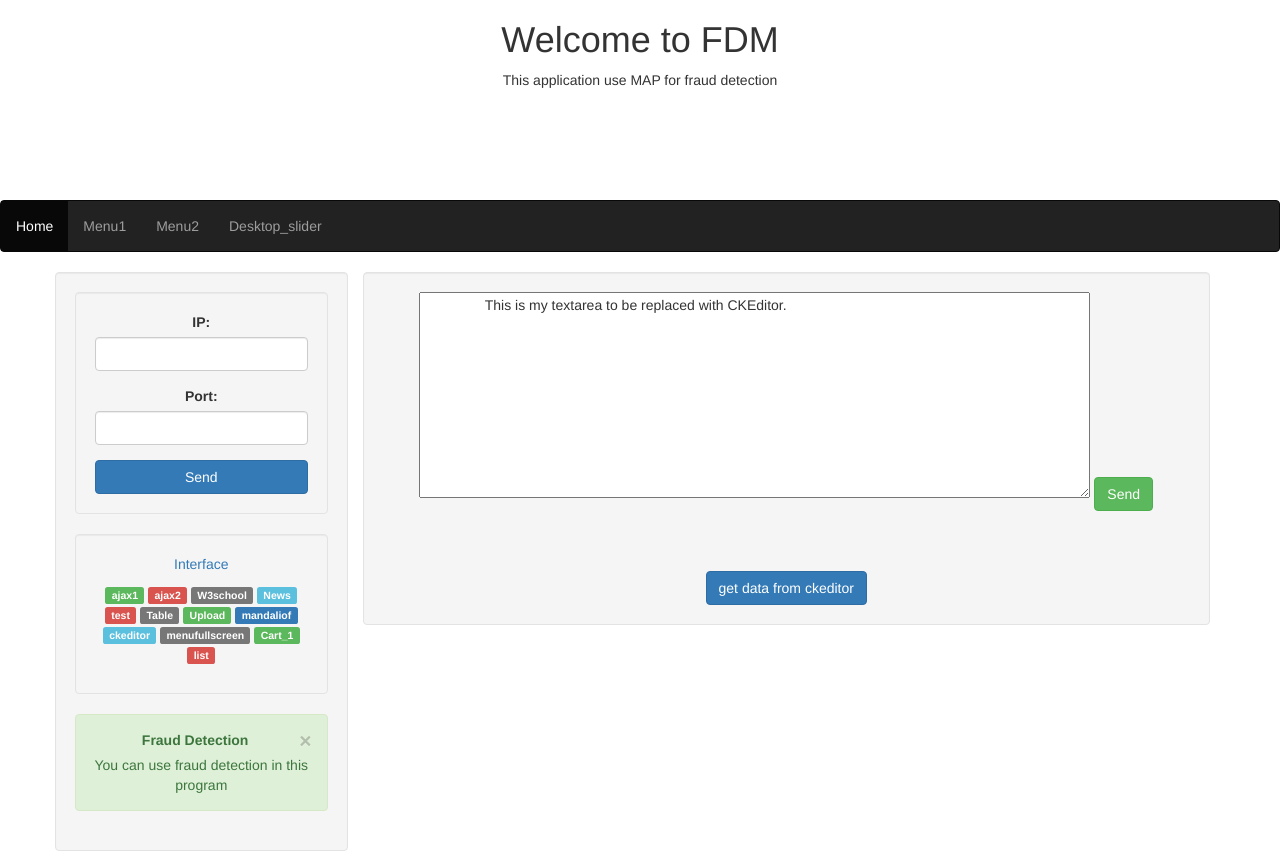
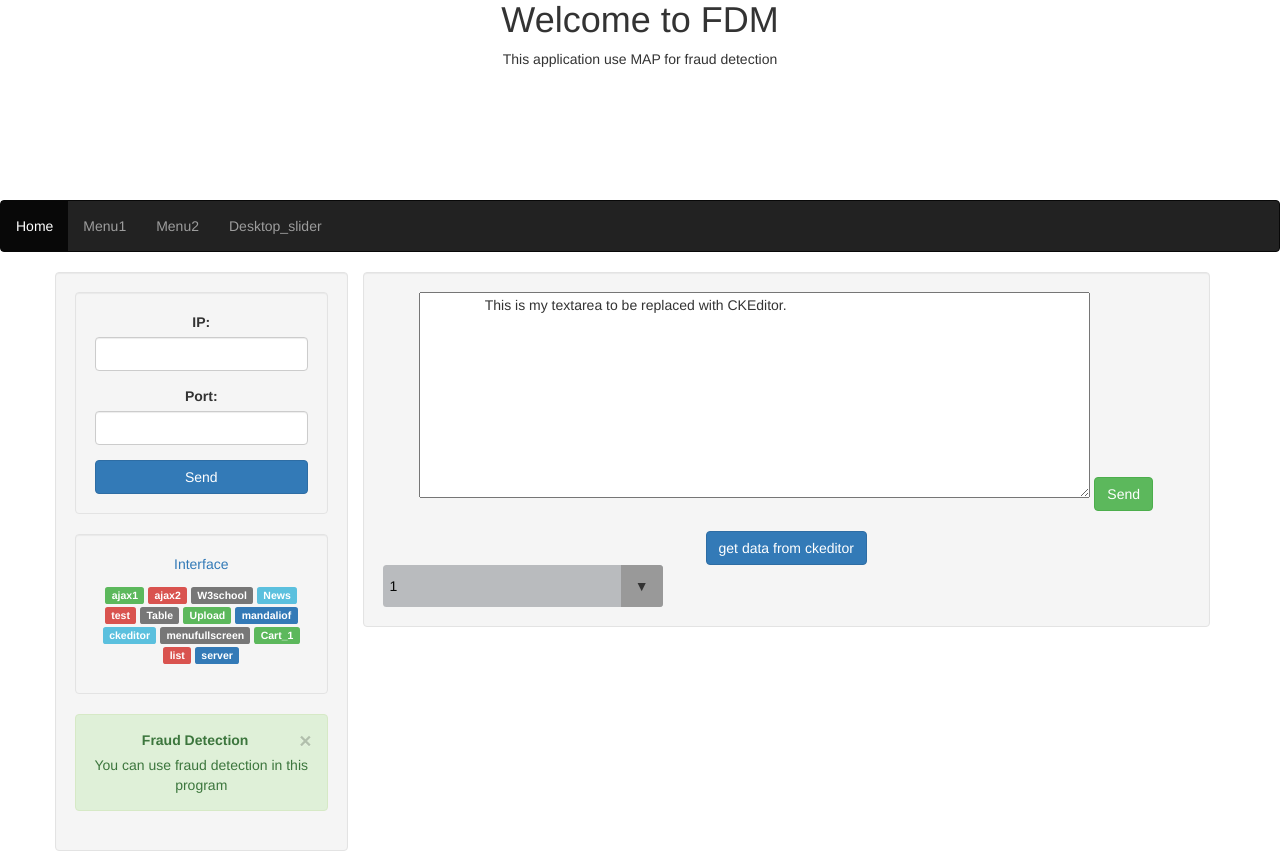
Before and after one commit to mohsenet/inet, a Django app: page /mohsen/ckeditor in a window 1280 px wide. Shown: the top 863 px of the page. Run offline with Django 3.2, Linux system fonts and the light colour scheme; tables that the repository leaves empty hold one stand-in row (values such as "Sample post"); some libraries are stand-ins or nearby versions.

Commit message:
Dropdown selected info

```diff
--- a/app_1/models.py
+++ b/app_1/models.py
@@ -9,3 +9,10 @@
 class Bigtext(models.Model):
     title = models.CharField(max_length=200)
     data = models.TextField(blank=True)
+
+
+class Server(models.Model):
+    art = models.ForeignKey(Art, on_delete=models.CASCADE)
+    comment = models.ForeignKey(Bigtext, on_delete=models.CASCADE)
+    name = models.CharField(max_length=200)
+    os = models.CharField(max_length=200)
--- a/app_1/templates/app_1/base.html
+++ b/app_1/templates/app_1/base.html
@@ -8,6 +8,7 @@
     <script src="{% static 'js/jquery.min.js' %}"></script>
     <script src="{% static 'js/popper.min.js' %}"></script>
     <script src="{% static 'js/bootstrap.min.js' %}"></script>
+    <script src="{% static 'js/lib.js' %}"></script>
     <title>Title</title>
     {% block head %}
     {% endblock %}
@@ -74,6 +75,7 @@
                         <span class="label label-default" style="cursor: pointer;" onclick="window.location='{% url 'menufullscreen' %}';">menufullscreen</span>
                         <span class="label label-success" style="cursor: pointer;" onclick="window.location='{% url 'cart_1' %}';">Cart_1</span>
                         <span class="label label-danger" style="cursor: pointer;" onclick="window.location='{% url 'list' %}';">list</span>
+                        <span class="label label-primary" style="cursor: pointer;" onclick="window.location='{% url 'server' %}';">server</span>
                     </p>
                 </div>
                 <div class="alert alert-success fade in">
--- a/app_1/templates/app_1/ckeditor.html
+++ b/app_1/templates/app_1/ckeditor.html
@@ -17,12 +17,85 @@
             </script>
         </form>
         <br/>
-        <br/>
-        <br/>
+
+
+
+        <style>
+            h1 {
+              margin: 0 0 0.25em;
+            }
+            /* Reset Select */
+            select {
+              -webkit-appearance: none;
+              -moz-appearance: none;
+              -ms-appearance: none;
+              appearance: none;
+              outline: 0;
+              box-shadow: none;
+              border: 0 !important;
+              background: #b9bbbe;
+              background-image: none;
+            }
+            /* Remove IE arrow */
+            select::-ms-expand {
+              display: none;
+            }
+            /* Custom Select */
+            .select {
+              position: relative;
+              display: flex;
+              width: 20em;
+              height: 3em;
+              line-height: 3;
+              background: #b9bbbe;
+              overflow: hidden;
+              border-radius: .25em;
+            }
+            select {
+              flex: 1;
+              padding: 0 .5em;
+              color: #fff;
+              cursor: pointer;
+            }
+            /* Arrow */
+            .select::after {
+              content: '\25BC';
+              position: absolute;
+              top: 0;
+              right: 0;
+              padding: 0 1em;
+              background: #999999;
+              cursor: pointer;
+              pointer-events: none;
+              -webkit-transition: .25s all ease;
+              -o-transition: .25s all ease;
+              transition: .25s all ease;
+            }
+            /* Transition */
+            .select:hover::after {
+              color: #1b1e21;
+            }
+
+            #select_id {
+                color: #080808;
+            }
+
+        </style>
+
         <button type="button" id="text_area" class="btn btn-primary">get data from ckeditor</button>
+        <div class="select">
+          <select id="select_id">
+            {% for contact in contacts %}
+                <option value="{{ contact.id }}" >{{ contact.id }}</option>
+            {% endfor %}
+          </select>
+        </div>
+
         <script>
             $(document).ready(function () {
                 $("#text_area").click(function () {
+                    var e = document.getElementById("select_id");
+                    var str_selected = e.options[e.selectedIndex].value;
                     $.ajaxSetup("{% url 'get_ckeditor' %}",);
                     $.ajax({
                         url: '{% url 'get_ckeditor' %}',
@@ -30,11 +103,11 @@
                         dataType: 'text',
                         data: {
                             'csrfmiddlewaretoken':$('[name="csrfmiddlewaretoken"]').val(),
-
+                            'selected_item': str_selected,
                         },
                         success:function(result){
                             CKEDITOR.instances.editor1.setData(result);
-                        $("#inf").html(result);
+                            //$("#inf").html(result);
                         },
                         error: function (xhr, ajaxOptions, thrownError) {
                             alert("thrwnErroe: " + thrownError);
--- a/app_1/templates/app_1/table.html
+++ b/app_1/templates/app_1/table.html
@@ -4,6 +4,7 @@
     <table class="table">
         <thead style="background: #999999;">
             <tr>
+                <th>ID</th>
                 <th>IP</th>
                 <th>Port</th>
             </tr>
@@ -11,6 +12,7 @@
         <tbody>
         {% for contact in contacts %}
             <tr>
+                <td>{{ contact.id }}</td>
                 <td>{{ contact.ip }}</td>
                 <td>{{ contact.port }}</td>
             </tr>
--- a/app_1/urls.py
+++ b/app_1/urls.py
@@ -27,6 +27,9 @@
     path('menufullscreen', views.menufullscreen, name="menufullscreen"),
     path('cart_1', views.cart_1, name="cart_1"),
     path('list', views.list, name="list"),
+    path('server', views.server, name="server"),
+    path('compute_server', views.compute_server, name="compute_server"),
+
 ]
 
 if settings.DEBUG:
--- a/app_1/views.py
+++ b/app_1/views.py
@@ -5,7 +5,7 @@
 from django.shortcuts import render
 import json
 
-from app_1.models import Art, Bigtext
+from app_1.models import Art, Bigtext, Server
 
 
 def index(request):
@@ -65,7 +65,6 @@
     return render(request, 'app_1/ajax2.html', {})
 
 
-
 def table_show(request):
     # contact_list = Art.objects.all()
     contact_list = Art.objects.get_queryset().order_by('id')
@@ -116,7 +115,8 @@
 
 
 def ckeditor(request):
-    return render(request, 'app_1/ckeditor.html', {})
+    contacts = Bigtext.objects.all()
+    return render(request, 'app_1/ckeditor.html', {"contacts": contacts})
 
 
 def compute_ckeditor(request):
@@ -124,9 +124,10 @@
     obj.save()
     return render(request, 'app_1/index.html', {})
 
-
+# todo: Bigtext.objects.get(request.pk)
 def get_ckeditor(request):
-    app_20 = Bigtext.objects.get(pk=22)
+    val = request.POST.get("selected_item")
+    app_20 = Bigtext.objects.get(pk=int(val))
     data3 = app_20.data
     return HttpResponse(data3)
 
@@ -141,3 +142,16 @@
 
 def list(request):
     return render(request, 'app_1/list.html', {})
+
+
+def server(request):
+    return render(request, 'app_1/server.html', {})
+
+
+def compute_server(request):
+    name = request.POST.get("name")
+    os =request.POST.get("os")
+    obj = Server(name=name, os=os)
+    obj.save()
+
+    return render(request, 'app_1/index.html', {})
--- a/inet/settings.py
+++ b/inet/settings.py
@@ -25,8 +25,8 @@
 # SECURITY WARNING: don't run with debug turned on in production!
 DEBUG = True
 
-# '192.168.121.148'
-ALLOWED_HOSTS = ['192.168.121.148']
+# '192.168.121.149'
+ALLOWED_HOSTS = ['192.168.121.149']
 
 
 # Application definition
```
Also changed, not shown: app_1/templates/app_1/server.html (added, +26 -0 lines), app_1/migrations/0003_server.py (added), app_1/templates/app_1/temp.html (added), static/js/lib.js (added). Lines whose indentation alone changed are shown as unchanged.
